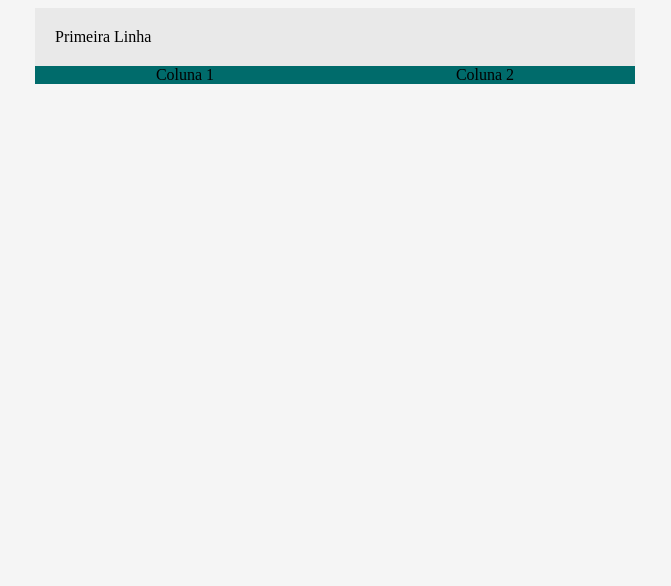
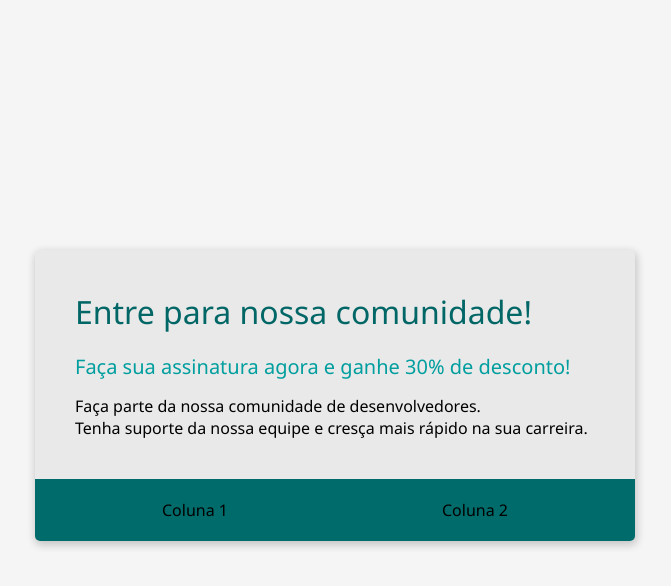
Before and after one commit to devlele/BootCampMod2, a plain HTML site: page index.html in a window 1280 px wide. Shown: the whole page, without its empty margins (305-976 px from the left). Drawn offline with Linux system fonts and the light colour scheme.

Commit message:
closes #3 - criando o cabecalho

```diff
--- a/index.html
+++ b/index.html
@@ -8,22 +8,42 @@
     <style>
         body {
             background-color: #F5F5F5;
+            font-family: 'Segoe UI', Tahoma, Geneva, Verdana, sans-serif;
         }
 
         .container {
             background-color: #E9E9E9;
             margin: auto;
             width: 600px;
+            box-shadow: 1px 3px 8px 1px rgba(0, 0, 0, 0.2);
+            border-radius: 5px;
+            overflow: hidden;
+            margin-top: 250px;
         }
 
         .header {
-            padding: 20px;
+            padding: 40px;
         }
 
         .flex-container {
             display: flex;
             background-color: #006B6B;
             justify-content: space-around;
+            padding: 20px;
+        }
+
+        .header-title{
+            color: #006666;
+            font-size: 32px;
+            font-weight: 700px;
+            margin-bottom: 20px;
+        }
+
+        .header-subtitle{
+            color: #009e9e;
+            font-size: 20px;
+            font-weight: 500px;
+            margin-bottom: 15px;
         }
     </style>
 
@@ -31,7 +51,16 @@
 <body>
     <div class= "container">
         <div class= "header">
-            Primeira Linha
+            <div class="header-title">
+                Entre para nossa comunidade!
+            </div>
+            <div class="header-subtitle">
+                Faça sua assinatura agora e ganhe 30% de desconto!
+            </div>
+            <div>
+                Faça parte da nossa comunidade de desenvolvedores. <br>
+                Tenha suporte da nossa equipe e cresça mais rápido na sua carreira.
+            </div>
         </div>
         <div class="flex-container">
             <div>
```
